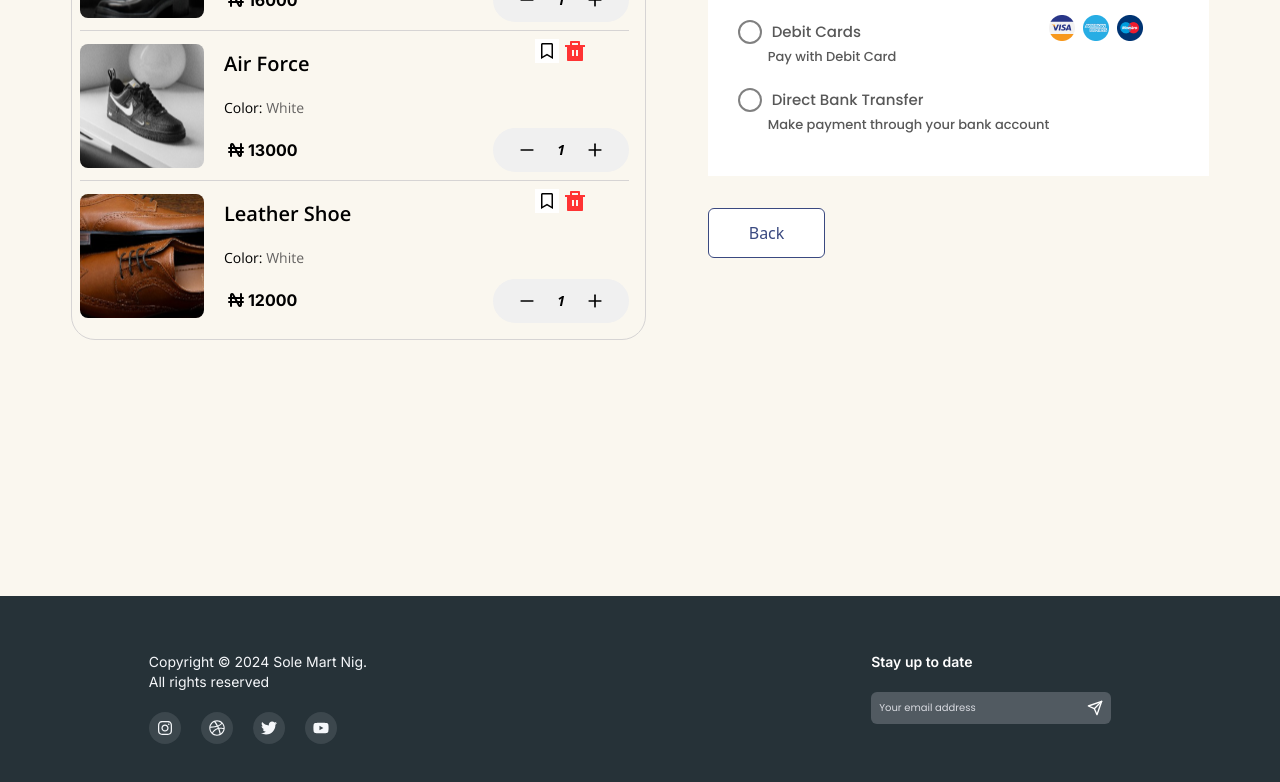
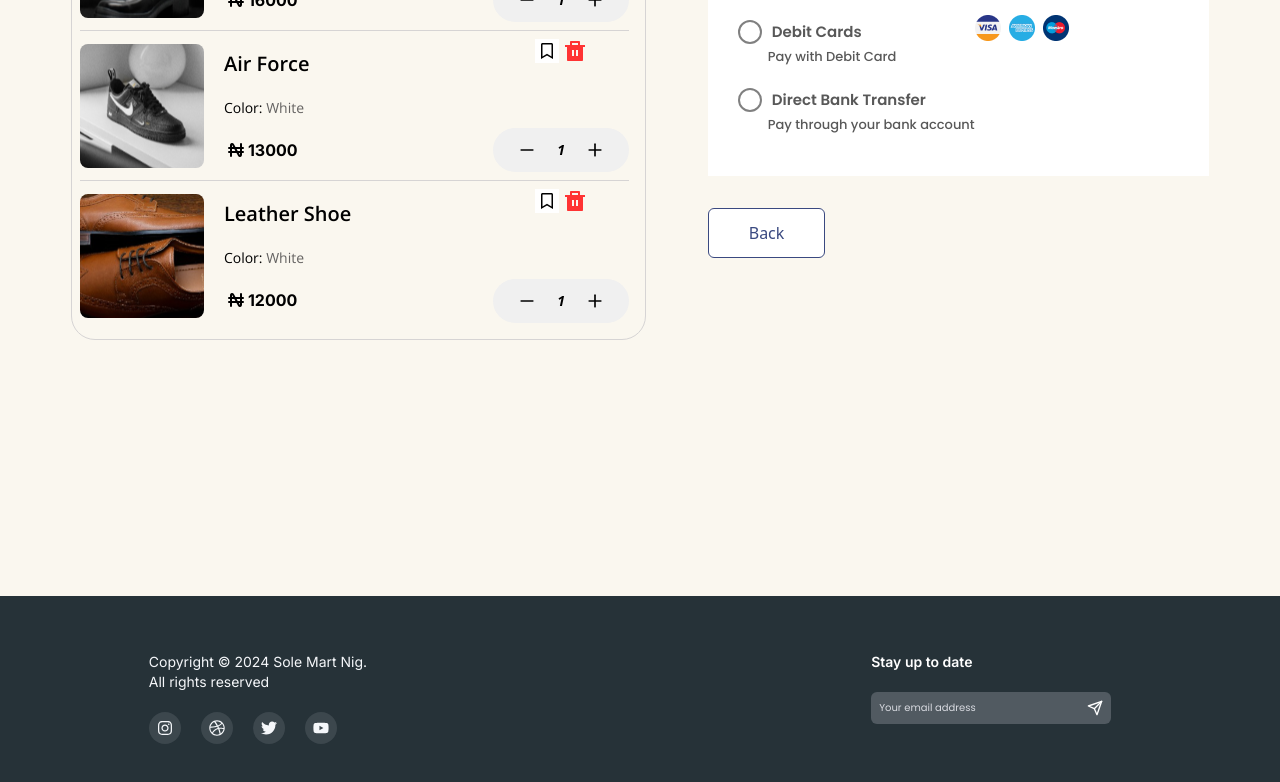
Before and after one commit to chiefEbube/sole-mart, a Next.js app: page /checkout in a window 1280 px wide. Both pictures are taken after typing "Sample", "Sample", "Sample", "Sample", "Sample", "Sample" into the empty fields and a click on the button "Continue". Shown: the part 416-1198 px from the top of the page. Built offline with nearby package versions, Linux system fonts and the light colour scheme; a web font is replaced by a local one.

Commit message:
complete

```diff
--- a/app/checkout/page.js
+++ b/app/checkout/page.js
@@ -143,20 +143,20 @@ const page = () => {
                               <div class="radio-container">
                                 <input id="cash" type="radio" name="payment" class="custom-radio" />
                                 <label for="cash" class="radio-label">
-                                  <p className="text-[15px] text-[#585858] font-medium">Pay on Delivery</p>
+                                  <p className="text-[15px] text-[#585858] font-semibold">Pay on Delivery</p>
                                 </label>
                               </div>
-                              <span className="text-[#585858] text-[13px] ml-10">Pay with cash on delivery</span>
+                              <span className="font-base text-[#585858] text-[10px] lg:text-[13px] ml-10 -mt-5">Pay with cash on delivery</span>
                             </div>
 
                             <div className="option my-5">
                               <div class="radio-container">
                                 <input id="card" type="radio" name="payment" class="custom-radio" />
                                 <label for="card" class="radio-label">
-                                  <p className="text-[15px] text-[#585858] font-medium">Debit Cards</p>
+                                  <p className="text-[15px] text-[#585858] font-semibold">Debit Cards</p>
                                 </label>
                               </div>
-                              <span className="text-[#585858] text-[13px] ml-10">Pay with Debit Card</span>
+                              <span className="font-base text-[#585858] text-[10px] lg:text-[13px] ml-10 -mt-5">Pay with Debit Card</span>
                             </div>
 
 
@@ -164,10 +164,10 @@ const page = () => {
                               <div class="radio-container">
                                 <input id="transfer" type="radio" name="payment" class="custom-radio" />
                                 <label for="transfer" class="radio-label">
-                                  <p class="text-[15px] text-[#585858] font-medium">Direct Bank Transfer</p>
+                                  <p class="text-[15px] text-[#585858] font-semibold">Direct Bank Transfer</p>
                                 </label>
                               </div>
-                              <span class="text-[#585858] text-[13px] ml-10">Make payment through your bank account</span>
+                              <span class="font-base text-[#585858] text-[10px] lg:text-[13px] ml-10 -mt-5">Pay through your bank account</span>
                             </div>
                           </div>
 
```
